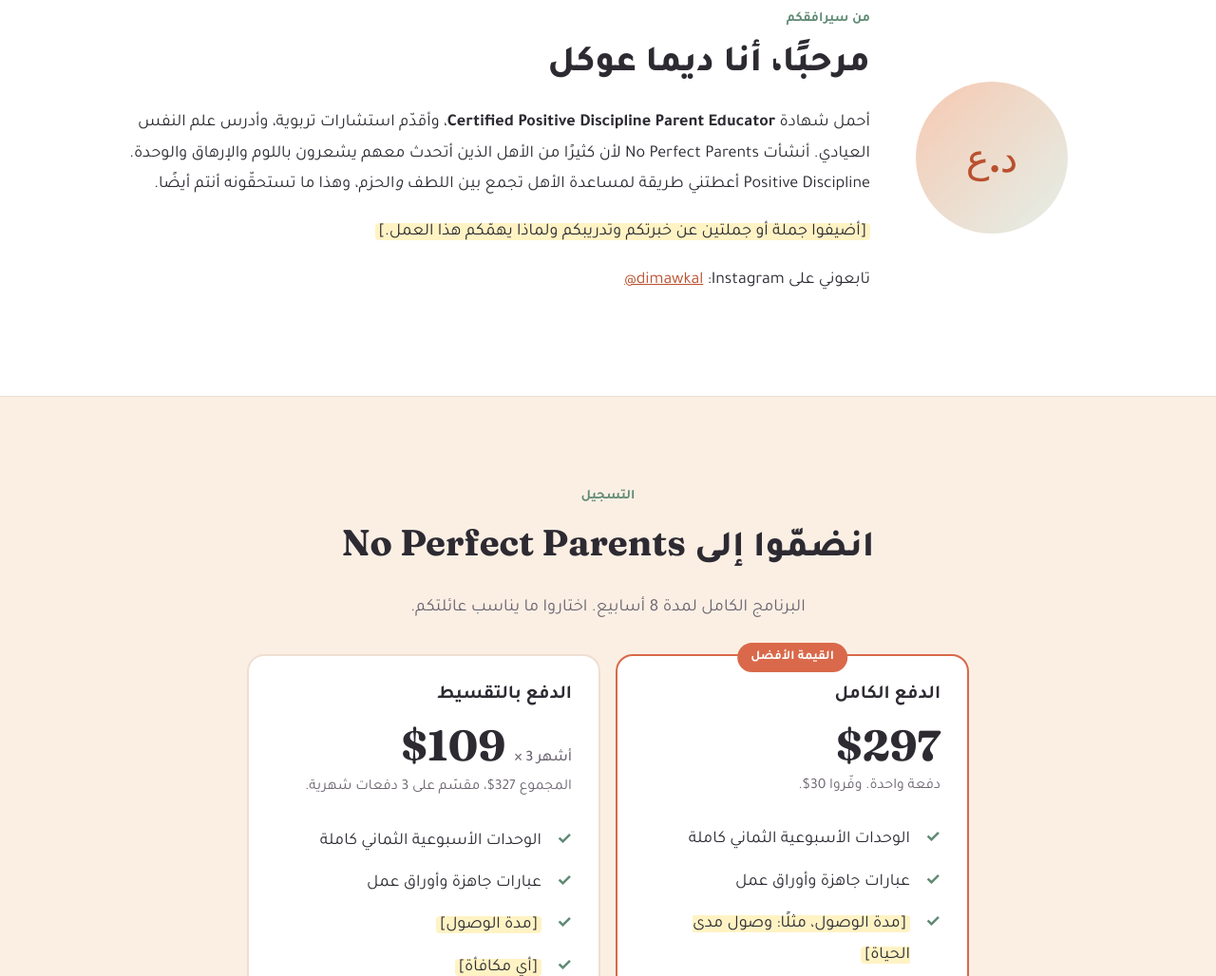
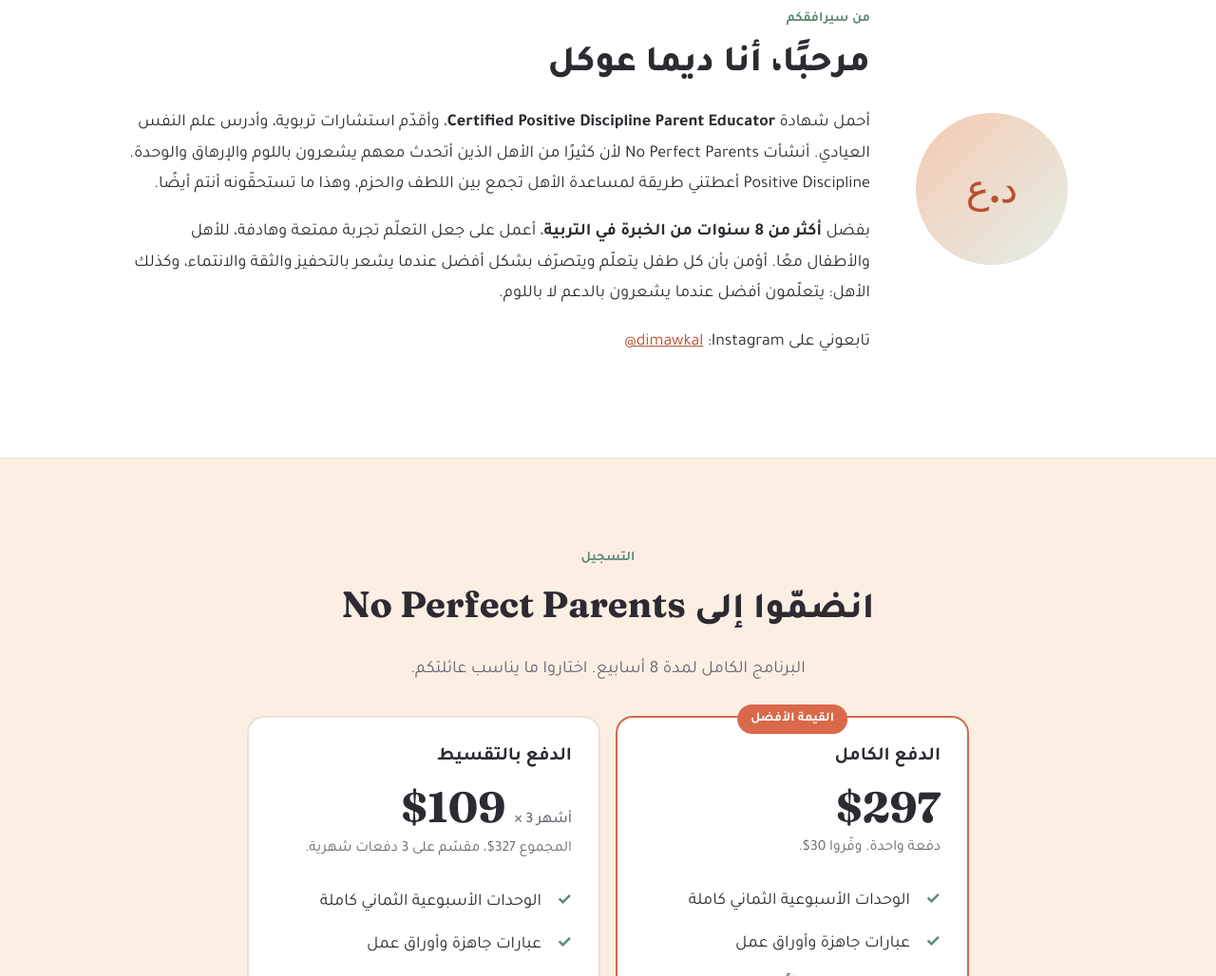
Before and after one commit to dimaawkal2-dev/Instagram-content, a plain HTML site: page website/index.html in a window 1280 px wide. Shown: the part 3790-4818 px from the top of the page at 95% size. Drawn offline with Linux system fonts and the light colour scheme.

Commit message:
Add bio with 8+ years of experience to course site
Co-Authored-By: Claude Opus 5.5 <noreply@anthropic.com>
Claude-Session: https://claude.ai/code/session_01Qs2UQJuJU7XTV6jrGLzVF9

```diff
--- a/website/index.html
+++ b/website/index.html
@@ -260,7 +260,7 @@
         <span class="eyebrow">من سيرافقكم</span>
         <h2>مرحبًا، أنا ديما عوكل</h2>
         <p>أحمل شهادة <strong><bdi>Certified Positive Discipline Parent Educator</bdi></strong>، وأقدّم استشارات تربوية، وأدرس علم النفس العيادي. أنشأت <bdi>No Perfect Parents</bdi> لأن كثيرًا من الأهل الذين أتحدث معهم يشعرون باللوم والإرهاق والوحدة. <bdi>Positive Discipline</bdi> أعطتني طريقة لمساعدة الأهل تجمع بين اللطف <em>و</em>الحزم، وهذا ما تستحقّونه أنتم أيضًا.</p>
-        <p><span class="ph">[أضيفوا جملة أو جملتين عن خبرتكم وتدريبكم ولماذا يهمّكم هذا العمل.]</span></p>
+        <p>بفضل <strong>أكثر من 8 سنوات من الخبرة في التربية</strong>، أعمل على جعل التعلّم تجربة ممتعة وهادفة، للأهل والأطفال معًا. أؤمن بأن كل طفل يتعلّم ويتصرّف بشكل أفضل عندما يشعر بالتحفيز والثقة والانتماء، وكذلك الأهل: يتعلّمون أفضل عندما يشعرون بالدعم لا باللوم.</p>
         <p>تابعوني على Instagram: <a href="https://www.instagram.com/dimawkal/" target="_blank" rel="noopener" dir="ltr">@dimawkal</a></p>
       </div>
     </div>
```
Also changed, not shown: website/preview-about.png (added), 1 other file.
